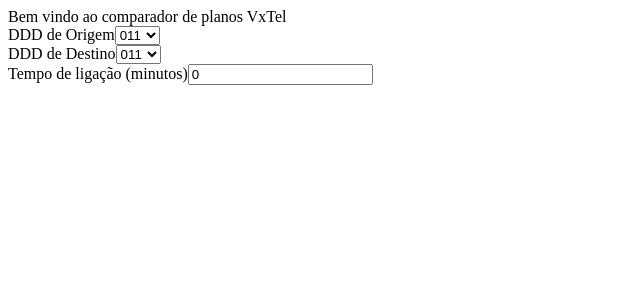
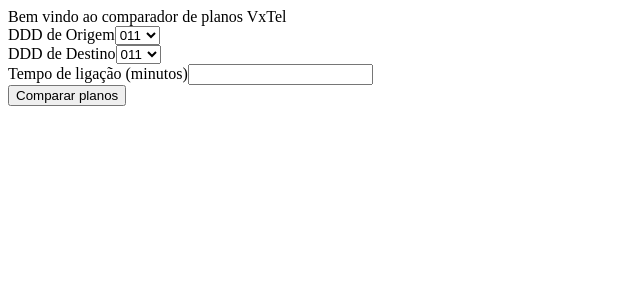
Before and after one commit to gustavocioccari/falemais, a React (Create React App) app in the folder frontend/: page / in a window 1280 px wide. Shown: the top 300 px of the page, without its empty margins (0-640 px from the left). Built offline with nearby package versions, Linux system fonts and the light colour scheme.

Commit message:
Implement comparison without style

```diff
--- a/frontend/src/pages/Comparator/index.js
+++ b/frontend/src/pages/Comparator/index.js
@@ -4,7 +4,53 @@
 export default function ComparePlans(){
   const [from, setFrom] = useState('')
   const [to, setTo] = useState('')
-  const [callMinutes, setCallMinutes] = useState(0)
+  const [callMinutes, setCallMinutes] = useState('')
+  const [costs, setCosts] = useState()
+  const [compare, setCompare] = useState(false)
+
+  const setTable = compare ?
+
+      <div>
+        <ul>
+            <li>
+              <strong>{costs.noPlan.plan}</strong>
+              <p>{Intl.NumberFormat('pt-BR', { style: 'currency', currency: 'BRL'})
+                .format(costs.noPlan.cost)}</p>
+
+              <strong>{costs.plan30min.plan}</strong>
+              <p>{Intl.NumberFormat('pt-BR', { style: 'currency', currency: 'BRL'})
+                .format(costs.plan30min.cost)}</p>
+
+              <strong>{costs.plan60min.plan}</strong>
+              <p>{Intl.NumberFormat('pt-BR', { style: 'currency', currency: 'BRL'})
+                .format(costs.plan60min.cost)}</p>
+
+              <strong>{costs.plan120min.plan}</strong>
+              <p>{Intl.NumberFormat('pt-BR', { style: 'currency', currency: 'BRL'})
+                .format(costs.plan120min.cost)}</p>
+            </li>
+        </ul>
+      </div> : null
+
+  async function handleCompareCosts(e){
+    e.preventDefault()
+    const comparisonBody = {
+      from,
+      to,
+      callMinutes
+    }
+    console.log(comparisonBody)
+    try{
+      await api.post('/comparison', comparisonBody)
+        .then(response=>{
+          setCosts(response.data.comparison)
+          setCompare(true)
+        })
+    } catch(err){
+        alert('Erro ao realizar comparação, tente novamente.')
+        console.log(err)
+    }
+  }
 
   return(
     <div className="comparator-container">
@@ -35,8 +81,20 @@
           <label>Tempo de ligação (minutos)</label>
           <input
             value={callMinutes}
-            onChange={e=>setCallMinutes(e.target.values)}
+            onChange={e=>setCallMinutes(e.target.value)}
           />
+        </div>
+        <div>
+          <button
+            className="compare-button"
+            onClick={handleCompareCosts}
+            type="submit"
+          >
+            Comparar planos
+          </button>
+          <div>
+            {setTable}
+          </div>
         </div>
       </form>
     </div>
```
